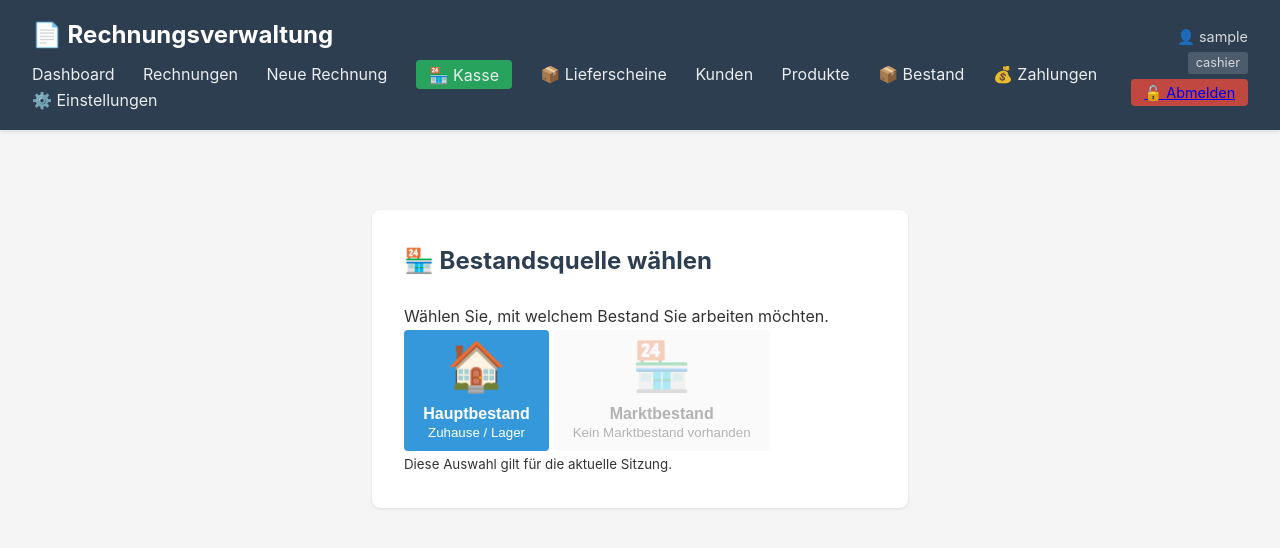
After one commit to devcpu/beekeepers_invoice, a Flask app: page /select-stock-source in a window 1280 px wide. The commit adds this page. Shown: the top 548 px of the page. Run offline with Flask 3, Linux system fonts and the light colour scheme; the visitor is signed in with stand-in values (Sample User, id 1).

Commit message:
feat: Multi-Bestand POS-System (Haupt-/Marktbestand)
Reseller-Typen:
- Type 1: USt.-pflichtig extern (nur Kommissionsware)
- Type 2: Nicht USt.-pflichtig extern (nur Kommissionsware)
- Type 3: Nicht USt.-pflichtig mit PWA (Bestandsumbuchung, KEINE Rechnung)
- Type 4: Owner auf Markt (Bestandsumbuchung + BAR-Rechnung)

Features:
- User.reseller_type ENUM Feld
- ConsignmentStock.quantity_sold für Verkaufsstatistik
- Marktstand-Customer bei init-db
- Bestandsauswahl beim Login (Haupt-/Marktbestand)
- POS zeigt Marktbestand mit Reseller-Preisen
- Bestandsumbuchung je nach Quelle
- Typ 3: Nur Bestandskorrektur, keine Invoice
- Typ 4: Bestandskorrektur + BAR-Rechnung (GoBD-konform)
- Wechsel-Button zwischen Beständen

```diff
--- a/app.py
+++ b/app.py
@@ -156,6 +156,28 @@ def create_app(config_name='default'):
         logout_user()
         flash('Sie wurden erfolgreich abgemeldet.', 'success')
         return redirect(url_for('login'))
+
+    @app.route('/select-stock-source', methods=['GET', 'POST'])
+    @login_required
+    def select_stock_source():
+        """Bestandsquelle auswählen (Hauptbestand oder Marktbestand)"""
+        if request.method == 'POST':
+            stock_source = request.form.get('stock_source')
+            if stock_source in ['main', 'market']:
+                session['stock_source'] = stock_source
+                flash(f'Bestandsquelle gewählt: {"Hauptbestand (Zuhause)" if stock_source == "main" else "Marktbestand (Markt)"}', 'success')
+                return redirect(url_for('index'))
+            else:
+                flash('Ungültige Auswahl.', 'error')
+
+        # Prüfe ob Marktbestand existiert
+        has_market_stock = False
+        if current_user.reseller_customer_id:
+            has_market_stock = ConsignmentStock.query.filter_by(
+                customer_id=current_user.reseller_customer_id
+            ).first() is not None
+
+        return render_template('select_stock_source.html', has_market_stock=has_market_stock)
 
     @app.route('/offline')
     def offline():
@@ -602,6 +624,16 @@ def create_app(config_name='default'):
     @login_required
     def index():
         """Startseite mit Übersicht"""
+        # Prüfe ob Bestandsauswahl nötig ist
+        if current_user.reseller_customer_id and 'stock_source' not in session:
+            # Prüfe ob ConsignmentStock existiert
+            has_stock = ConsignmentStock.query.filter_by(
+                customer_id=current_user.reseller_customer_id
+            ).first() is not None
+
+            if has_stock:
+                return redirect(url_for('select_stock_source'))
+
         recent_invoices = Invoice.query.order_by(Invoice.created_at.desc()).limit(10).all()
         stats = {
             'total_invoices': Invoice.query.count(),
@@ -1350,8 +1382,36 @@ Mit freundlichen Grüßen
     @role_required('cashier', 'admin')
     def pos():
         """Kassenseite für schnellen Direktverkauf"""
-        products = Product.query.filter_by(active=True).order_by(Product.name).all()
-        return render_template('pos.html', products=products)
+        stock_source = session.get('stock_source', 'main')
+
+        if stock_source == 'market' and current_user.reseller_customer_id:
+            # Marktbestand: Lade ConsignmentStock
+            consignment_items = ConsignmentStock.query.filter_by(
+                customer_id=current_user.reseller_customer_id
+            ).filter(ConsignmentStock.quantity > 0).all()
+
+            # Konvertiere zu Product-ähnlicher Struktur für Template
+            products = []
+            for item in consignment_items:
+                product = item.product
+                # Erstelle Product-Kopie mit Marktbestand und Reseller-Preis
+                product_data = {
+                    'id': product.id,
+                    'name': product.name,
+                    'price': float(item.unit_price),  # Reseller-Preis!
+                    'number': item.quantity,  # Marktbestand
+                    'tax_rate': product.tax_rate,
+                    'is_market_stock': True,
+                    'consignment_stock_id': item.id
+                }
+                products.append(type('obj', (object,), product_data))
+        else:
+            # Hauptbestand: Lade normale Produkte
+            products = Product.query.filter_by(active=True).filter(Product.number > 0).order_by(Product.name).all()
+            for p in products:
+                p.is_market_stock = False
+
+        return render_template('pos.html', products=products, stock_source=stock_source)
 
     @app.route('/pos/complete-sale', methods=['POST'])
     @login_required
@@ -1361,11 +1421,79 @@ Mit freundlichen Grüßen
         try:
             data = request.get_json()
             items = data.get('items', {})
+            stock_source = session.get('stock_source', 'main')
 
             if not items:
                 return jsonify({'success': False, 'message': 'Warenkorb ist leer'}), 400
 
-            # Generiere Belegnummer (GoBD-konform)
+            # Prüfe ob Rechnung erstellt werden soll (abhängig vom reseller_type)
+            create_invoice = True
+            if current_user.reseller_type == 'type3_non_ust_pwa':
+                create_invoice = False
+
+            # Berechne Summen und reduziere Bestand
+            subtotal = Decimal('0.00')
+            line_items_data = []
+
+            for product_id, quantity in items.items():
+                product = Product.query.get(int(product_id))
+                if not product:
+                    return jsonify({'success': False, 'message': f'Produkt {product_id} nicht gefunden'}), 404
+
+                if stock_source == 'market' and current_user.reseller_customer_id:
+                    # Marktbestand: ConsignmentStock reduzieren
+                    consignment = ConsignmentStock.query.filter_by(
+                        customer_id=current_user.reseller_customer_id,
+                        product_id=product.id
+                    ).first()
+
+                    if not consignment or consignment.quantity < quantity:
+                        available = consignment.quantity if consignment else 0
+                        return jsonify({
+                            'success': False,
+                            'message': f'Nicht genug Marktbestand für {product.name}. Verfügbar: {available}, Benötigt: {quantity}'
+                        }), 400
+
+                    # Bestand umbuchen
+                    consignment.quantity -= quantity
+                    consignment.quantity_sold += quantity
+
+                    line_total = Decimal(str(consignment.unit_price)) * Decimal(str(quantity))
+                    unit_price = consignment.unit_price
+                else:
+                    # Hauptbestand: Product.number reduzieren
+                    if product.number < quantity:
+                        return jsonify({
+                            'success': False,
+                            'message': f'Nicht genug Bestand für {product.name}. Verfügbar: {product.number}, Benötigt: {quantity}'
+                        }), 400
+
+                    product.number -= quantity
+                    line_total = Decimal(str(product.price)) * Decimal(str(quantity))
+                    unit_price = product.price
+
+                subtotal += line_total
+
+                if create_invoice:
+                    line_items_data.append({
+                        'product': product,
+                        'quantity': quantity,
+                        'unit_price': unit_price,
+                        'tax_rate': product.tax_rate,
+                        'total': line_total
+                    })
+
+            # Falls keine Rechnung erstellt werden soll (Typ 3)
+            if not create_invoice:
+                db.session.commit()
+                return jsonify({
+                    'success': True,
+                    'message': 'Verkauf erfolgreich (nur Bestandsumbuchung, keine Rechnung)',
+                    'receipt_number': None,
+                    'total': float(subtotal)
+                })
+
+            # Ab hier: Rechnung erstellen (Typ 4 / normale Kasse)
             today = datetime.now().date()
             prefix = f"BAR-{today.strftime('%Y%m%d')}"
 
@@ -1380,35 +1508,6 @@ Mit freundlichen Grüßen
                 next_num = 1
 
             receipt_number = f"{prefix}-{next_num:04d}"
-
-            # Berechne Summen
-            subtotal = Decimal('0.00')
-            line_items_data = []
-
-            for product_id, quantity in items.items():
-                product = Product.query.get(int(product_id))
-                if not product:
-                    return jsonify({'success': False, 'message': f'Produkt {product_id} nicht gefunden'}), 404
-
-                if product.number < quantity:
-                    return jsonify({
-                        'success': False,
-                        'message': f'Nicht genug Bestand für {product.name}. Verfügbar: {product.number}, Benötigt: {quantity}'
-                    }), 400
-
-                line_total = Decimal(str(product.price)) * Decimal(str(quantity))
-                subtotal += line_total
-
-                line_items_data.append({
-                    'product': product,
-                    'quantity': quantity,
-                    'unit_price': product.price,
-                    'tax_rate': product.tax_rate,
-                    'total': line_total
-                })
-
-                # Bestand reduzieren
-                product.number -= quantity
 
             # Erstelle "Kunde" für Barverkauf (falls nicht vorhanden)
             bar_customer = Customer.query.filter_by(email='barverkauf@system.local').first()
@@ -2408,6 +2507,20 @@ Mit freundlichen Grüßen
             db.session.commit()
             print("✅ Admin-User erstellt (Username: admin, Passwort: admin)")
 
+        # Marktstand-Customer für Marktbestand erstellen
+        marktstand = Customer.query.filter_by(email='marktstand@system.local').first()
+        if not marktstand:
+            marktstand = Customer(
+                company_name='Marktstand',
+                first_name='Markt',
+                last_name='Bestand',
+                email='marktstand@system.local',
+                address='Interner Bestand für Marktverkäufe'
+            )
+            db.session.add(marktstand)
+            db.session.commit()
+            print("✅ Marktstand-Customer erstellt (für Marktbestand)")
+
         print("✅ Datenbank erfolgreich initialisiert!")
 
     @app.cli.command()
--- /dev/null
+++ b/templates/select_stock_source.html
@@ -0,0 +1,56 @@
+{% extends "base.html" %}
+
+{% block title %}Bestandsquelle wählen{% endblock %}
+
+{% block content %}
+<div class="container" style="max-width: 600px; margin-top: 80px;">
+    <div class="card shadow">
+        <div class="card-body text-center p-5">
+            <h2 class="mb-4">🏪 Bestandsquelle wählen</h2>
+            <p class="text-muted mb-4">
+                Wählen Sie, mit welchem Bestand Sie arbeiten möchten.
+            </p>
+
+            <form method="POST">
+                <div class="d-grid gap-3">
+                    <!-- Hauptbestand -->
+                    <button type="submit" name="stock_source" value="main"
+                            class="btn btn-primary btn-lg py-4">
+                        <div style="font-size: 3rem; margin-bottom: 10px;">🏠</div>
+                        <h4 class="mb-1">Hauptbestand</h4>
+                        <small class="d-block text-white-50">
+                            Zuhause / Lager
+                        </small>
+                    </button>
+
+                    <!-- Marktbestand -->
+                    {% if has_market_stock %}
+                    <button type="submit" name="stock_source" value="market"
+                            class="btn btn-success btn-lg py-4">
+                        <div style="font-size: 3rem; margin-bottom: 10px;">🏪</div>
+                        <h4 class="mb-1">Marktbestand</h4>
+                        <small class="d-block text-white-50">
+                            Unterwegs / Markt
+                        </small>
+                    </button>
+                    {% else %}
+                    <button type="button" class="btn btn-secondary btn-lg py-4" disabled>
+                        <div style="font-size: 3rem; margin-bottom: 10px;">🏪</div>
+                        <h4 class="mb-1">Marktbestand</h4>
+                        <small class="d-block">
+                            Kein Marktbestand vorhanden
+                        </small>
+                    </button>
+                    {% endif %}
+                </div>
+            </form>
+
+            <div class="mt-4">
+                <small class="text-muted">
+                    Diese Auswahl gilt für die aktuelle Sitzung.
+                </small>
+            </div>
+        </div>
+    </div>
+</div>
+{% endblock %}
```
Also changed, not shown: models.py (+15 -0 lines), templates/pos.html (+22 -1 lines).
